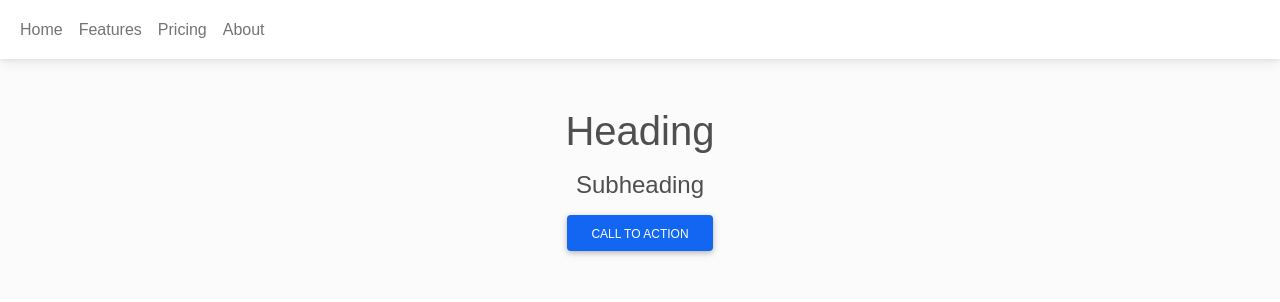
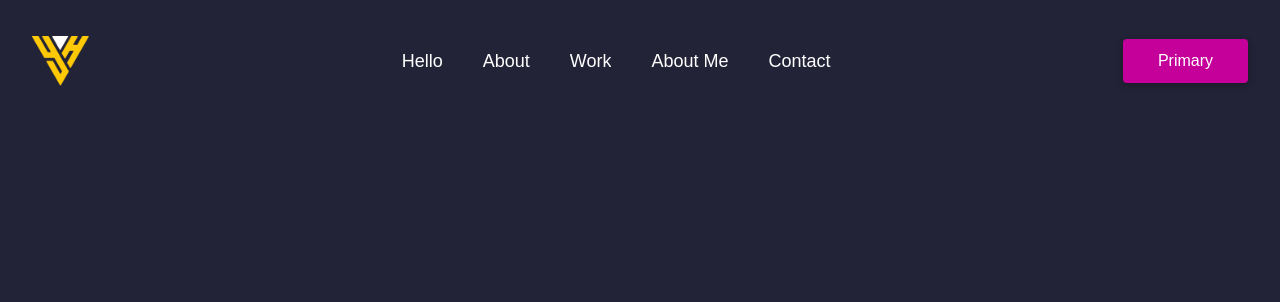
Before and after one commit to QenOo/Personal-portfolio, a plain HTML site: page index.html in a window 1280 px wide. Drawn offline with Linux system fonts and the light colour scheme; a web font is replaced by a local one.

Commit message:
The nav bar is designed

```diff
--- /dev/null
+++ b/css/style.css
@@ -0,0 +1,59 @@
+*{
+    padding: 0;
+    margin: 0;
+    box-sizing: border-box;
+}
+body{
+    background-color: #232337
+}
+/* start navbar */
+.navbar{
+    padding-top: 30px !important;
+    padding-left: 20px;
+    padding-right: 20px;
+    height: 100px;
+    box-shadow: none;
+    background-color: #232337;
+}
+.navbar ul{
+    margin: 0 auto;
+}
+.navbar ul li{
+    margin: 0 20px;
+}
+
+.navbar ul li a{
+    color: #fff !important;
+    position: relative;
+    overflow: hidden;
+    padding-left: 0 !important;
+    padding-right: 0  !important ;
+    text-transform: capitalize;
+    font-size: 18px
+}
+
+.navbar ul li a::before{
+    content: "";
+    position: absolute;
+    width: 60%;
+    height: 4px;
+    border-radius: 50px;
+    left: -100%;
+    bottom: 0;
+    background-color: #ffca05;
+    transition: 0.3s
+}
+.navbar ul li a:hover::before{
+    left: 0;
+}
+
+
+
+.navbar button{
+    background-color: #c5009a;
+    color: #fff;
+    font-size: 16px;
+    text-transform: capitalize;
+    padding: 10px 35px
+}
+/* end navbar */
--- a/index.html
+++ b/index.html
@@ -12,55 +12,69 @@
         <link rel="stylesheet" href="css/fonts.css" />
         <!-- MDB -->
         <link rel="stylesheet" href="css/mdb.min.css" />
+        <!-- style -->
+        <link rel="stylesheet" href="css/style.css">
     </head>
     <body>
-        <header>
       <!-- Navbar -->
-            <nav class="navbar navbar-expand-lg navbar-light bg-white">
+<nav class="navbar navbar-expand-lg navbar-light">
+  <!-- Container wrapper -->
   <div class="container-fluid">
+    <!-- Toggle button -->
     <button
       class="navbar-toggler"
       type="button"
       data-mdb-toggle="collapse"
-                        data-mdb-target="#navbarExample01"
-                        aria-controls="navbarExample01"
+      data-mdb-target="#navbarSupportedContent"
+      aria-controls="navbarSupportedContent"
       aria-expanded="false"
       aria-label="Toggle navigation"
     >
       <i class="fas fa-bars"></i>
     </button>
-                    <div class="collapse navbar-collapse" id="navbarExample01">
+
+    <!-- Collapsible wrapper -->
+    <div class="collapse navbar-collapse" id="navbarSupportedContent">
+      <!-- Navbar brand -->
+      <a class="navbar-brand mt-2 mt-lg-0" href="#">
+        <img
+          src="images/logo1.png"
+          height="50"
+          alt="MDB Logo"
+          loading="lazy"
+        />
+      </a>
+      <!-- center links -->
       <ul class="navbar-nav me-auto mb-2 mb-lg-0">
-                            <li class="nav-item active">
-                                <a class="nav-link" aria-current="page" href="#"
-                                    >Home</a
-                                >
+        <li class="nav-item">
+          <a class="nav-link" href="#">hello</a>
         </li>
         <li class="nav-item">
-                                <a class="nav-link" href="#">Features</a>
+          <a class="nav-link" href="#">about</a>
         </li>
         <li class="nav-item">
-                                <a class="nav-link" href="#">Pricing</a>
+          <a class="nav-link" href="#">work</a>
         </li>
         <li class="nav-item">
-                                <a class="nav-link" href="#">About</a>
+          <a class="nav-link" href="#">about me</a>
+        </li>
+        <li class="nav-item">
+          <a class="nav-link" href="#">contact</a>
         </li>
       </ul>
+      <!-- center links -->
     </div>
+    <!-- Collapsible wrapper -->
+
+    <!-- Right btn` -->
+    <button type="button" class="btn">Primary</button>
+    <!-- Right btn -->
   </div>
+  <!-- Container wrapper -->
 </nav>
 <!-- Navbar -->
 
-            <!-- Jumbotron -->
-            <div class="p-5 text-center bg-light">
-                <h1 class="mb-3">Heading</h1>
-                <h4 class="mb-3">Subheading</h4>
-                <a class="btn btn-primary" href="" role="button"
-                    >Call to action</a
-                >
-            </div>
-            <!-- Jumbotron -->
-        </header>
+
         <!-- MDB -->
         <script type="text/javascript" src="js/mdb.min.js"></script>
     </body>
```
Also changed, not shown: images/logo1.png (added). Lines whose indentation alone changed are shown as unchanged.
